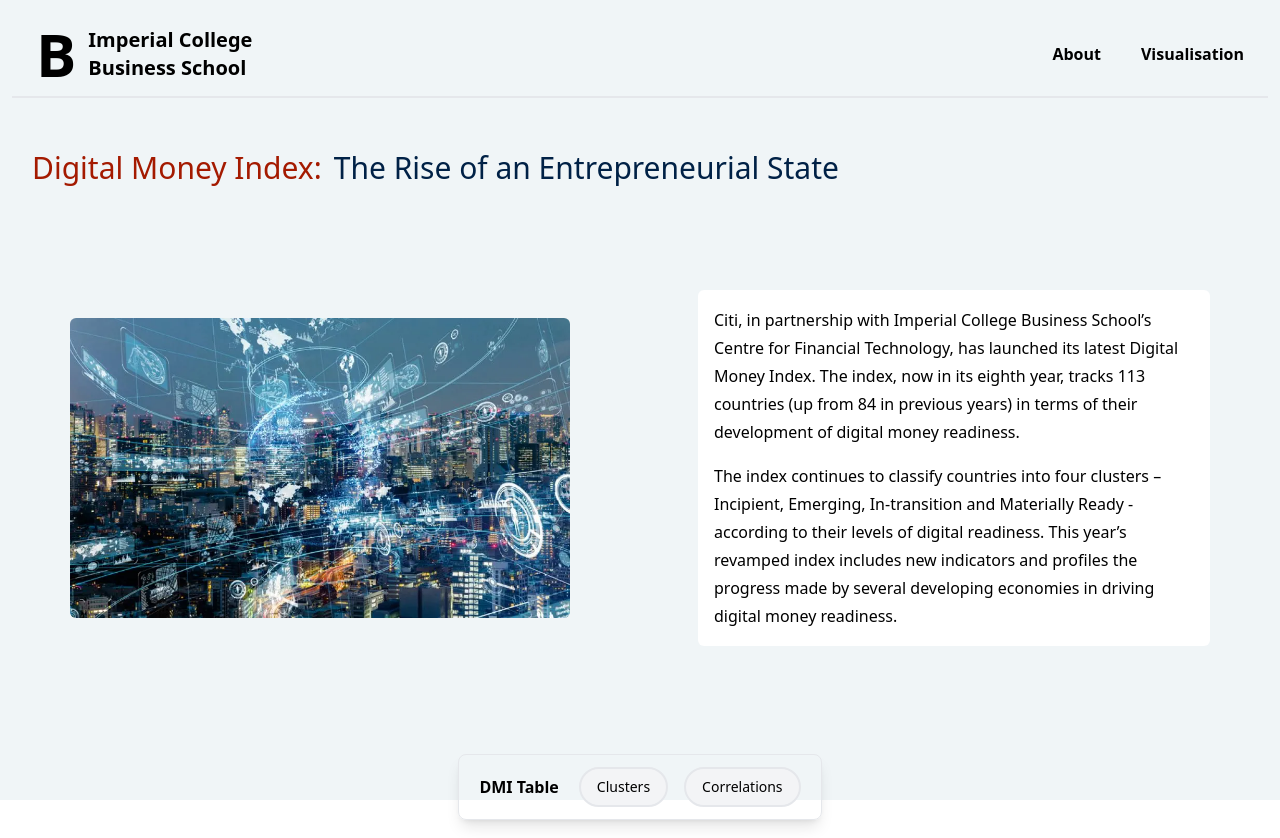
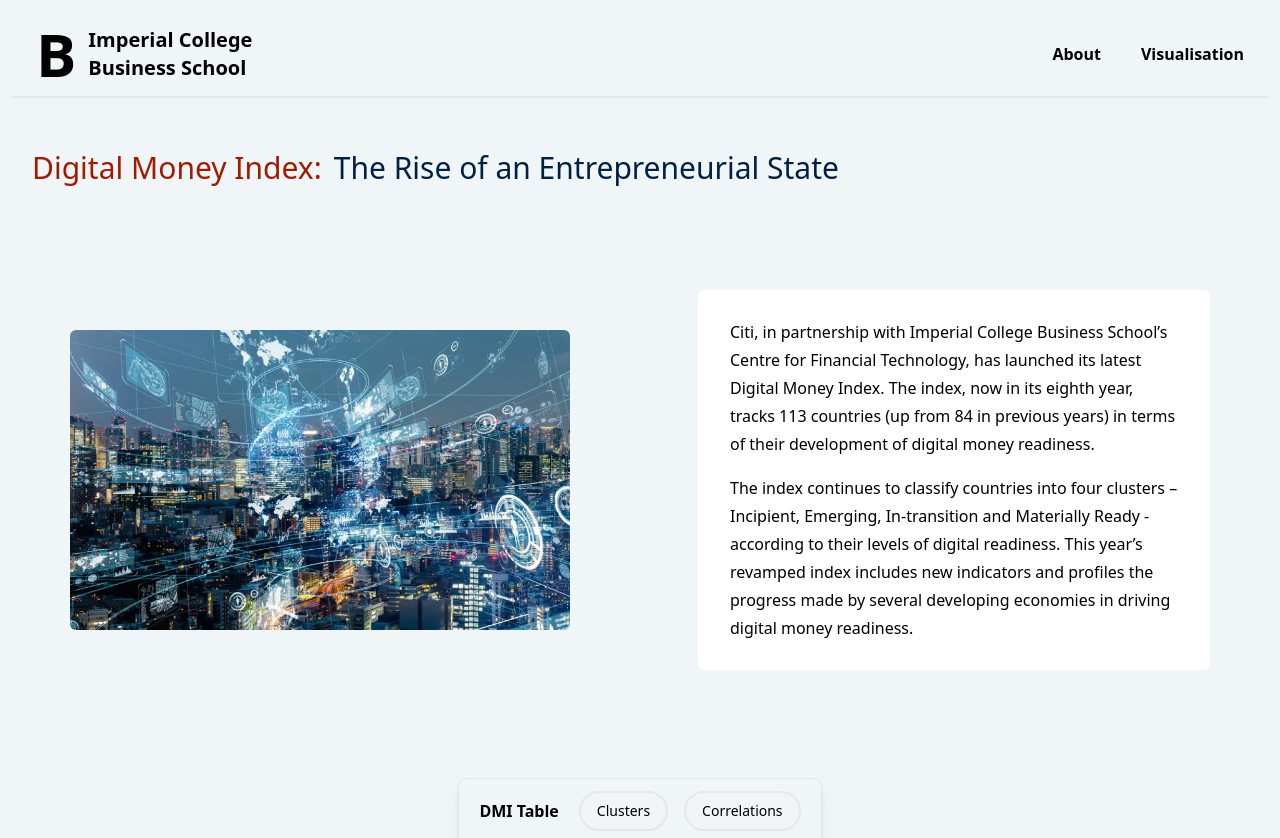
Before and after one commit to Ryan9771/dmi, a React (Vite) app: page /#/ in a window 1280 px wide. Shown: the top 838 px of the page. Built offline with nearby package versions, Linux system fonts and the light colour scheme; no server answers.

Commit message:
Fixed bug in background appearing white after certain point

```diff
--- a/src/components/intro/IntroAbout.tsx
+++ b/src/components/intro/IntroAbout.tsx
@@ -52,6 +52,8 @@
     "max-w-xl",
     "lg:leading-7",
     "lg:max-w-lg",
+    "lg:p-7",
+    "lg:px-8",
   ],
   img: [
     "rounded-md",
--- a/src/pages/Home.tsx
+++ b/src/pages/Home.tsx
@@ -18,7 +18,6 @@
     "flex",
     "flex-col",
     "w-full",
-    "h-full",
     "bg-background",
     "items-center",
     "p-3",
```
